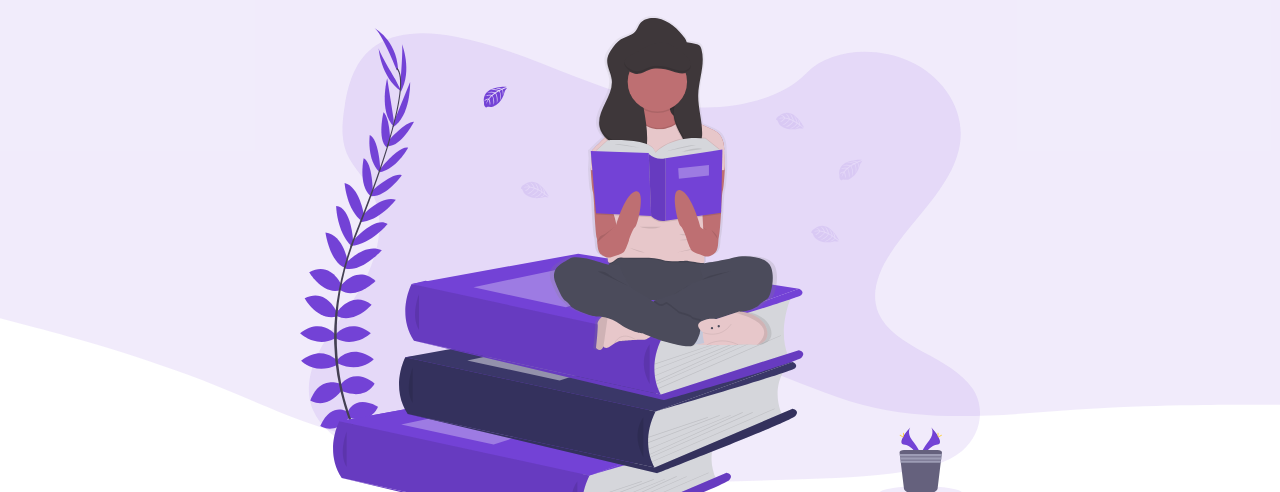
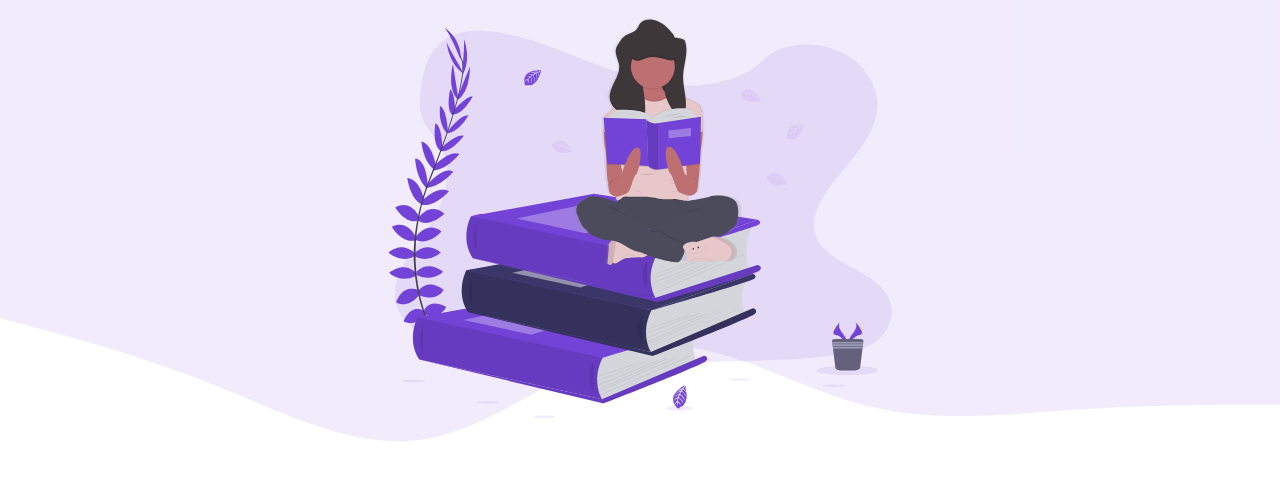
Before and after one commit to SethDimmer123/e-commerce-website-folder-2, a plain HTML site: page index.html in a window 1280 px wide. Shown: the part 358-850 px from the top of the page. Drawn offline with Linux system fonts and the light colour scheme.

Commit message:
initial commit

```diff
--- a/styles.css
+++ b/styles.css
@@ -22,6 +22,8 @@ nav {
 
 img {/*landing page image*/
   width: 100%;
+  height:100%;
+  max-height:50vh/*for this look at interval 18:24 of e- commerce project*/
 }
 
 p {
```
Also changed, not shown: index.html (+1 -1 lines).
